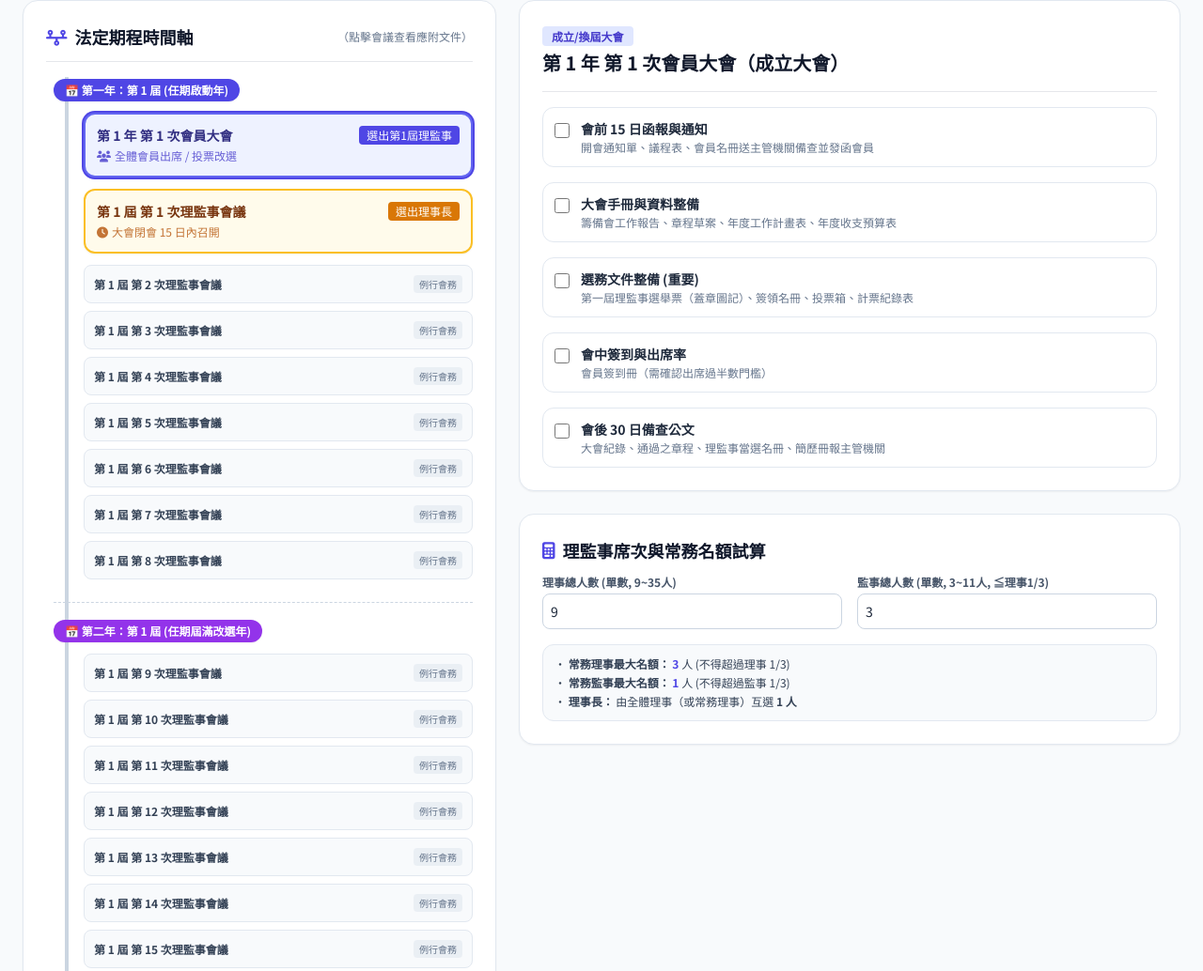
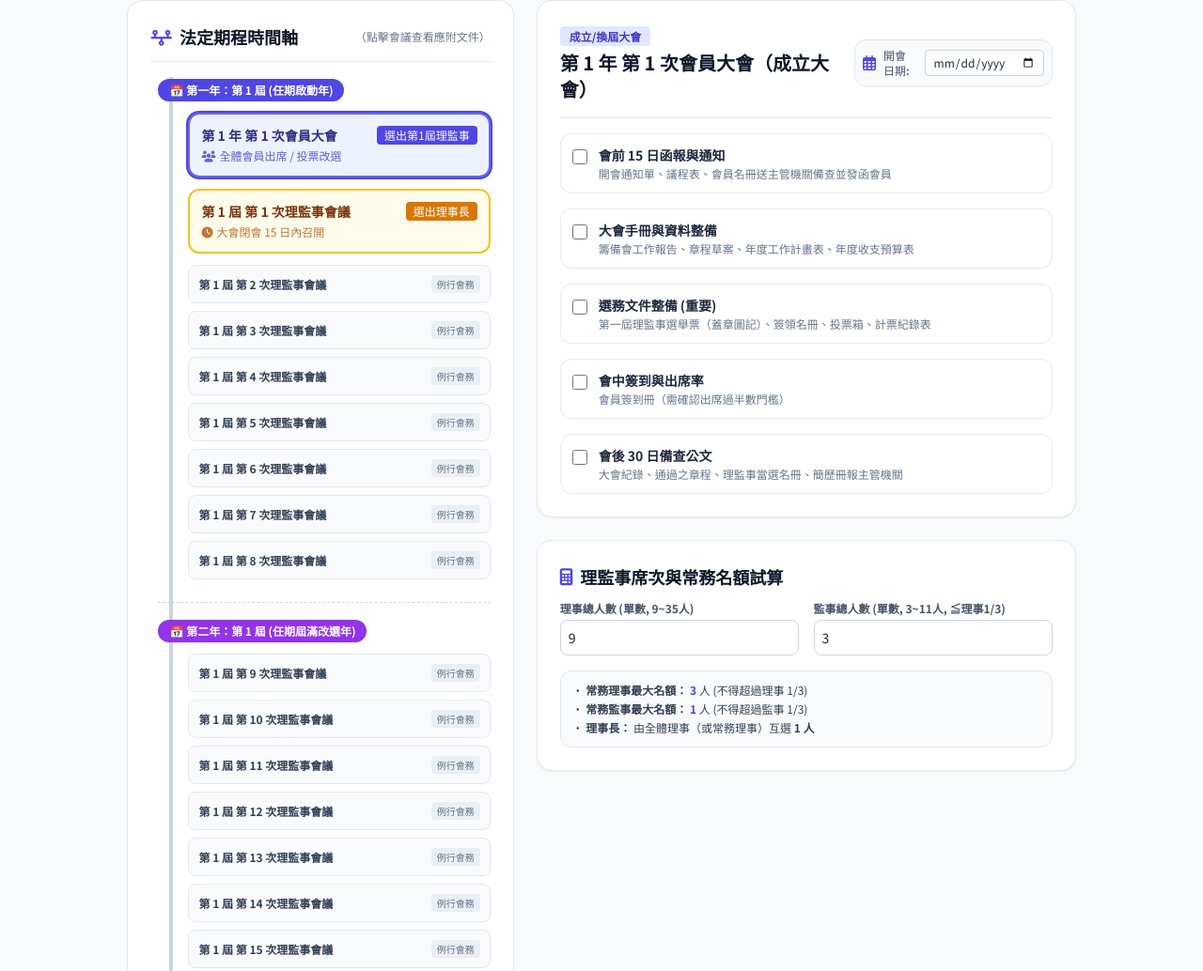
Before and after one commit to esd99807-web/MAICH-secretary, a plain HTML site: page index.html in a window 1280 px wide. Shown: the part 184-1218 px from the top of the page at 94% size. Drawn offline with nearby package versions, Linux system fonts and the light colour scheme.

Commit message:
Update index.html
🌟 新增功能亮點：
日期選擇與紀錄功能：

在右側應附文件檢核表的頂部，新增了 「會議預定 / 召開日期」選擇器 (<input type="date">)。

會務人員可以直接點擊選擇日期，並自動將日期儲存至 LocalStorage（切換會議時，日期會保持您所輸入的紀錄）。

名片圖片整合：

在頁尾（Footer）左側面版完美鑲嵌了您提供的 「臺中市臺南同鄉會 執行祕書 黃美珠」名片視覺圖。

Google Maps 地圖嵌入：

在頁尾右側嵌入了 「404 台中市北區三民路三段 220 號」 的互動式 Google 地圖，方便會務人員或會員隨時查詢地址與導航。

標準頁尾（Footer）資訊：

包含：團隊名稱、聯繫電話（黃執行長 0912-820-520）、電子信箱（esd99807@gmail.com）、地址，以及 「© 美創專業策劃設計秘書團隊 版權所有，侵權必究」 的完整宣告。

```diff
--- a/index.html
+++ b/index.html
@@ -25,7 +25,7 @@
         }
     </style>
 </head>
-<body class="text-slate-800">
+<body class="text-slate-800 flex flex-col min-h-screen">
 
     <!-- Header / Hero -->
     <header class="bg-gradient-to-r from-slate-900 via-indigo-950 to-blue-900 text-white py-8 px-4 shadow-md no-print">
@@ -46,7 +46,7 @@
     </header>
 
     <!-- Main Container -->
-    <main class="max-w-7xl mx-auto p-4 md:p-6 flex flex-col lg:flex-row gap-6">
+    <main class="max-w-7xl mx-auto p-4 md:p-6 flex flex-col lg:flex-row gap-6 flex-grow">
 
         <!-- Left Navigation Timeline (40% width) -->
         <section class="w-full lg:w-5/12 bg-white p-4 md:p-6 rounded-2xl shadow-sm border border-slate-200">
@@ -60,7 +60,7 @@
                 <!-- 第一年區塊 -->
                 <div class="relative z-10">
                     <div class="inline-block bg-indigo-600 text-white text-xs font-bold px-3 py-1 rounded-full mb-3 shadow-sm">
-                        📅 第一年：第 1 届 (任期啟動年)
+                        📅 第一年：第 1 屆 (任期啟動年)
                     </div>
 
                     <!-- 會員大會 -->
@@ -83,13 +83,13 @@
 
                     <!-- 第1年例行會議 2-8 -->
                     <div class="space-y-2 ml-8">
-                        <div onclick="showDetail('routine', '第 1 屆 第 2 次理監事會議')" class="meeting-btn bg-slate-50 hover:bg-slate-100 border border-slate-200 rounded-lg p-2.5 cursor-pointer transition flex items-center justify-between"><span class="text-xs font-semibold text-slate-700">第 1 屆 第 2 次理監事會議</span><span class="text-[10px] text-slate-500 bg-slate-200/60 px-1.5 py-0.5 rounded">例行會務</span></div>
-                        <div onclick="showDetail('routine', '第 1 屆 第 3 次理監事會議')" class="meeting-btn bg-slate-50 hover:bg-slate-100 border border-slate-200 rounded-lg p-2.5 cursor-pointer transition flex items-center justify-between"><span class="text-xs font-semibold text-slate-700">第 1 屆 第 3 次理監事會議</span><span class="text-[10px] text-slate-500 bg-slate-200/60 px-1.5 py-0.5 rounded">例行會務</span></div>
-                        <div onclick="showDetail('routine', '第 1 屆 第 4 次理監事會議')" class="meeting-btn bg-slate-50 hover:bg-slate-100 border border-slate-200 rounded-lg p-2.5 cursor-pointer transition flex items-center justify-between"><span class="text-xs font-semibold text-slate-700">第 1 屆 第 4 次理監事會議</span><span class="text-[10px] text-slate-500 bg-slate-200/60 px-1.5 py-0.5 rounded">例行會務</span></div>
-                        <div onclick="showDetail('routine', '第 1 屆 第 5 次理監事會議')" class="meeting-btn bg-slate-50 hover:bg-slate-100 border border-slate-200 rounded-lg p-2.5 cursor-pointer transition flex items-center justify-between"><span class="text-xs font-semibold text-slate-700">第 1 屆 第 5 次理監事會議</span><span class="text-[10px] text-slate-500 bg-slate-200/60 px-1.5 py-0.5 rounded">例行會務</span></div>
-                        <div onclick="showDetail('routine', '第 1 屆 第 6 次理監事會議')" class="meeting-btn bg-slate-50 hover:bg-slate-100 border border-slate-200 rounded-lg p-2.5 cursor-pointer transition flex items-center justify-between"><span class="text-xs font-semibold text-slate-700">第 1 屆 第 6 次理監事會議</span><span class="text-[10px] text-slate-500 bg-slate-200/60 px-1.5 py-0.5 rounded">例行會務</span></div>
-                        <div onclick="showDetail('routine', '第 1 屆 第 7 次理監事會議')" class="meeting-btn bg-slate-50 hover:bg-slate-100 border border-slate-200 rounded-lg p-2.5 cursor-pointer transition flex items-center justify-between"><span class="text-xs font-semibold text-slate-700">第 1 屆 第 7 次理監事會議</span><span class="text-[10px] text-slate-500 bg-slate-200/60 px-1.5 py-0.5 rounded">例行會務</span></div>
-                        <div onclick="showDetail('routine', '第 1 屆 第 8 次理監事會議')" class="meeting-btn bg-slate-50 hover:bg-slate-100 border border-slate-200 rounded-lg p-2.5 cursor-pointer transition flex items-center justify-between"><span class="text-xs font-semibold text-slate-700">第 1 屆 第 8 次理監事會議</span><span class="text-[10px] text-slate-500 bg-slate-200/60 px-1.5 py-0.5 rounded">例行會務</span></div>
+                        <div onclick="showDetail('y1_b2', '第 1 屆 第 2 次理監事會議')" class="meeting-btn bg-slate-50 hover:bg-slate-100 border border-slate-200 rounded-lg p-2.5 cursor-pointer transition flex items-center justify-between"><span class="text-xs font-semibold text-slate-700">第 1 屆 第 2 次理監事會議</span><span class="text-[10px] text-slate-500 bg-slate-200/60 px-1.5 py-0.5 rounded">例行會務</span></div>
+                        <div onclick="showDetail('y1_b3', '第 1 屆 第 3 次理監事會議')" class="meeting-btn bg-slate-50 hover:bg-slate-100 border border-slate-200 rounded-lg p-2.5 cursor-pointer transition flex items-center justify-between"><span class="text-xs font-semibold text-slate-700">第 1 屆 第 3 次理監事會議</span><span class="text-[10px] text-slate-500 bg-slate-200/60 px-1.5 py-0.5 rounded">例行會務</span></div>
+                        <div onclick="showDetail('y1_b4', '第 1 屆 第 4 次理監事會議')" class="meeting-btn bg-slate-50 hover:bg-slate-100 border border-slate-200 rounded-lg p-2.5 cursor-pointer transition flex items-center justify-between"><span class="text-xs font-semibold text-slate-700">第 1 屆 第 4 次理監事會議</span><span class="text-[10px] text-slate-500 bg-slate-200/60 px-1.5 py-0.5 rounded">例行會務</span></div>
+                        <div onclick="showDetail('y1_b5', '第 1 屆 第 5 次理監事會議')" class="meeting-btn bg-slate-50 hover:bg-slate-100 border border-slate-200 rounded-lg p-2.5 cursor-pointer transition flex items-center justify-between"><span class="text-xs font-semibold text-slate-700">第 1 屆 第 5 次理監事會議</span><span class="text-[10px] text-slate-500 bg-slate-200/60 px-1.5 py-0.5 rounded">例行會務</span></div>
+                        <div onclick="showDetail('y1_b6', '第 1 屆 第 6 次理監事會議')" class="meeting-btn bg-slate-50 hover:bg-slate-100 border border-slate-200 rounded-lg p-2.5 cursor-pointer transition flex items-center justify-between"><span class="text-xs font-semibold text-slate-700">第 1 屆 第 6 次理監事會議</span><span class="text-[10px] text-slate-500 bg-slate-200/60 px-1.5 py-0.5 rounded">例行會務</span></div>
+                        <div onclick="showDetail('y1_b7', '第 1 屆 第 7 次理監事會議')" class="meeting-btn bg-slate-50 hover:bg-slate-100 border border-slate-200 rounded-lg p-2.5 cursor-pointer transition flex items-center justify-between"><span class="text-xs font-semibold text-slate-700">第 1 屆 第 7 次理監事會議</span><span class="text-[10px] text-slate-500 bg-slate-200/60 px-1.5 py-0.5 rounded">例行會務</span></div>
+                        <div onclick="showDetail('y1_b8', '第 1 屆 第 8 次理監事會議')" class="meeting-btn bg-slate-50 hover:bg-slate-100 border border-slate-200 rounded-lg p-2.5 cursor-pointer transition flex items-center justify-between"><span class="text-xs font-semibold text-slate-700">第 1 屆 第 8 次理監事會議</span><span class="text-[10px] text-slate-500 bg-slate-200/60 px-1.5 py-0.5 rounded">例行會務</span></div>
                     </div>
                 </div>
 
@@ -101,13 +101,13 @@
 
                     <!-- 第2年例行會議 9-15 -->
                     <div class="space-y-2 ml-8 mb-3">
-                        <div onclick="showDetail('routine', '第 1 屆 第 9 次理監事會議')" class="meeting-btn bg-slate-50 hover:bg-slate-100 border border-slate-200 rounded-lg p-2.5 cursor-pointer transition flex items-center justify-between"><span class="text-xs font-semibold text-slate-700">第 1 屆 第 9 次理監事會議</span><span class="text-[10px] text-slate-500 bg-slate-200/60 px-1.5 py-0.5 rounded">例行會務</span></div>
-                        <div onclick="showDetail('routine', '第 1 屆 第 10 次理監事會議')" class="meeting-btn bg-slate-50 hover:bg-slate-100 border border-slate-200 rounded-lg p-2.5 cursor-pointer transition flex items-center justify-between"><span class="text-xs font-semibold text-slate-700">第 1 屆 第 10 次理監事會議</span><span class="text-[10px] text-slate-500 bg-slate-200/60 px-1.5 py-0.5 rounded">例行會務</span></div>
-                        <div onclick="showDetail('routine', '第 1 屆 第 11 次理監事會議')" class="meeting-btn bg-slate-50 hover:bg-slate-100 border border-slate-200 rounded-lg p-2.5 cursor-pointer transition flex items-center justify-between"><span class="text-xs font-semibold text-slate-700">第 1 屆 第 11 次理監事會議</span><span class="text-[10px] text-slate-500 bg-slate-200/60 px-1.5 py-0.5 rounded">例行會務</span></div>
-                        <div onclick="showDetail('routine', '第 1 屆 第 12 次理監事會議')" class="meeting-btn bg-slate-50 hover:bg-slate-100 border border-slate-200 rounded-lg p-2.5 cursor-pointer transition flex items-center justify-between"><span class="text-xs font-semibold text-slate-700">第 1 屆 第 12 次理監事會議</span><span class="text-[10px] text-slate-500 bg-slate-200/60 px-1.5 py-0.5 rounded">例行會務</span></div>
-                        <div onclick="showDetail('routine', '第 1 屆 第 13 次理監事會議')" class="meeting-btn bg-slate-50 hover:bg-slate-100 border border-slate-200 rounded-lg p-2.5 cursor-pointer transition flex items-center justify-between"><span class="text-xs font-semibold text-slate-700">第 1 屆 第 13 次理監事會議</span><span class="text-[10px] text-slate-500 bg-slate-200/60 px-1.5 py-0.5 rounded">例行會務</span></div>
-                        <div onclick="showDetail('routine', '第 1 屆 第 14 次理監事會議')" class="meeting-btn bg-slate-50 hover:bg-slate-100 border border-slate-200 rounded-lg p-2.5 cursor-pointer transition flex items-center justify-between"><span class="text-xs font-semibold text-slate-700">第 1 屆 第 14 次理監事會議</span><span class="text-[10px] text-slate-500 bg-slate-200/60 px-1.5 py-0.5 rounded">例行會務</span></div>
-                        <div onclick="showDetail('routine', '第 1 屆 第 15 次理監事會議')" class="meeting-btn bg-slate-50 hover:bg-slate-100 border border-slate-200 rounded-lg p-2.5 cursor-pointer transition flex items-center justify-between"><span class="text-xs font-semibold text-slate-700">第 1 屆 第 15 次理監事會議</span><span class="text-[10px] text-slate-500 bg-slate-200/60 px-1.5 py-0.5 rounded">例行會務</span></div>
+                        <div onclick="showDetail('y2_b9', '第 1 屆 第 9 次理監事會議')" class="meeting-btn bg-slate-50 hover:bg-slate-100 border border-slate-200 rounded-lg p-2.5 cursor-pointer transition flex items-center justify-between"><span class="text-xs font-semibold text-slate-700">第 1 屆 第 9 次理監事會議</span><span class="text-[10px] text-slate-500 bg-slate-200/60 px-1.5 py-0.5 rounded">例行會務</span></div>
+                        <div onclick="showDetail('y2_b10', '第 1 屆 第 10 次理監事會議')" class="meeting-btn bg-slate-50 hover:bg-slate-100 border border-slate-200 rounded-lg p-2.5 cursor-pointer transition flex items-center justify-between"><span class="text-xs font-semibold text-slate-700">第 1 屆 第 10 次理監事會議</span><span class="text-[10px] text-slate-500 bg-slate-200/60 px-1.5 py-0.5 rounded">例行會務</span></div>
+                        <div onclick="showDetail('y2_b11', '第 1 屆 第 11 次理監事會議')" class="meeting-btn bg-slate-50 hover:bg-slate-100 border border-slate-200 rounded-lg p-2.5 cursor-pointer transition flex items-center justify-between"><span class="text-xs font-semibold text-slate-700">第 1 屆 第 11 次理監事會議</span><span class="text-[10px] text-slate-500 bg-slate-200/60 px-1.5 py-0.5 rounded">例行會務</span></div>
+                        <div onclick="showDetail('y2_b12', '第 1 屆 第 12 次理監事會議')" class="meeting-btn bg-slate-50 hover:bg-slate-100 border border-slate-200 rounded-lg p-2.5 cursor-pointer transition flex items-center justify-between"><span class="text-xs font-semibold text-slate-700">第 1 屆 第 12 次理監事會議</span><span class="text-[10px] text-slate-500 bg-slate-200/60 px-1.5 py-0.5 rounded">例行會務</span></div>
+                        <div onclick="showDetail('y2_b13', '第 1 屆 第 13 次理監事會議')" class="meeting-btn bg-slate-50 hover:bg-slate-100 border border-slate-200 rounded-lg p-2.5 cursor-pointer transition flex items-center justify-between"><span class="text-xs font-semibold text-slate-700">第 1 屆 第 13 次理監事會議</span><span class="text-[10px] text-slate-500 bg-slate-200/60 px-1.5 py-0.5 rounded">例行會務</span></div>
+                        <div onclick="showDetail('y2_b14', '第 1 屆 第 14 次理監事會議')" class="meeting-btn bg-slate-50 hover:bg-slate-100 border border-slate-200 rounded-lg p-2.5 cursor-pointer transition flex items-center justify-between"><span class="text-xs font-semibold text-slate-700">第 1 屆 第 14 次理監事會議</span><span class="text-[10px] text-slate-500 bg-slate-200/60 px-1.5 py-0.5 rounded">例行會務</span></div>
+                        <div onclick="showDetail('y2_b15', '第 1 屆 第 15 次理監事會議')" class="meeting-btn bg-slate-50 hover:bg-slate-100 border border-slate-200 rounded-lg p-2.5 cursor-pointer transition flex items-center justify-between"><span class="text-xs font-semibold text-slate-700">第 1 屆 第 15 次理監事會議</span><span class="text-[10px] text-slate-500 bg-slate-200/60 px-1.5 py-0.5 rounded">例行會務</span></div>
                     </div>
 
                     <!-- 第16次理監事會議 (審查大會選務) -->
@@ -146,19 +146,22 @@
 
             <!-- Checkbox Card Area -->
             <div class="bg-white p-5 md:p-6 rounded-2xl shadow-sm border border-slate-200">
-                <div class="border-b pb-4 mb-4">
-                    <span id="badge-elem" class="text-xs font-bold px-2.5 py-0.5 rounded bg-indigo-100 text-indigo-700">成立/換屆大會</span>
-                    <h2 id="title-elem" class="text-xl font-bold text-slate-900 mt-1">第 1 年 第 1 次會員大會（成立大會）</h2>
+                <div class="border-b pb-4 mb-4 flex flex-col sm:flex-row justify-between items-start sm:items-center gap-3">
+                    <div>
+                        <span id="badge-elem" class="text-xs font-bold px-2.5 py-0.5 rounded bg-indigo-100 text-indigo-700">成立/換屆大會</span>
+                        <h2 id="title-elem" class="text-xl font-bold text-slate-900 mt-1">第 1 年 第 1 次會員大會（成立大會）</h2>
+                    </div>
+                    <!-- 日期選擇器功能 -->
+                    <div class="flex items-center gap-2 bg-slate-50 border border-slate-200 p-2 rounded-xl text-xs">
+                        <i class="fa-regular fa-calendar-days text-indigo-600 text-base"></i>
+                        <span class="text-slate-600 font-medium">開會日期:</span>
+                        <input type="date" id="meeting-date" onchange="saveDate()" class="bg-white border border-slate-300 rounded px-2 py-1 text-xs text-slate-800 focus:outline-none focus:ring-1 focus:ring-indigo-500">
+                    </div>
                 </div>
 
                 <!-- Checklist Items -->
                 <div id="items-box" class="space-y-4">
                     <!-- Default Items -->
-                    <label class="flex items-start gap-3 p-3 rounded-xl border border-slate-200 hover:bg-slate-50 transition cursor-pointer"><input type="checkbox" class="mt-1 h-4 w-4 text-indigo-600"><div><div class="text-sm font-bold text-slate-800">會前 15 日函報與通知</div><div class="text-xs text-slate-500 mt-0.5">開會通知單、議程表、會員名冊送主管機關備查並發函會員</div></div></label>
-                    <label class="flex items-start gap-3 p-3 rounded-xl border border-slate-200 hover:bg-slate-50 transition cursor-pointer"><input type="checkbox" class="mt-1 h-4 w-4 text-indigo-600"><div><div class="text-sm font-bold text-slate-800">大會手冊與資料整備</div><div class="text-xs text-slate-500 mt-0.5">籌備會工作報告、章程草案、年度工作計畫表、年度收支預算表</div></div></label>
-                    <label class="flex items-start gap-3 p-3 rounded-xl border border-slate-200 hover:bg-slate-50 transition cursor-pointer"><input type="checkbox" class="mt-1 h-4 w-4 text-indigo-600"><div><div class="text-sm font-bold text-slate-800">選務文件整備 (重要)</div><div class="text-xs text-slate-500 mt-0.5">第一屆理監事選舉票（蓋章圖記）、簽領名冊、投票箱、計票紀錄表</div></div></label>
-                    <label class="flex items-start gap-3 p-3 rounded-xl border border-slate-200 hover:bg-slate-50 transition cursor-pointer"><input type="checkbox" class="mt-1 h-4 w-4 text-indigo-600"><div><div class="text-sm font-bold text-slate-800">會中簽到與出席率</div><div class="text-xs text-slate-500 mt-0.5">會員簽到冊（需確認出席過半數門檻）</div></div></label>
-                    <label class="flex items-start gap-3 p-3 rounded-xl border border-slate-200 hover:bg-slate-50 transition cursor-pointer"><input type="checkbox" class="mt-1 h-4 w-4 text-indigo-600"><div><div class="text-sm font-bold text-slate-800">會後 30 日備查公文</div><div class="text-xs text-slate-500 mt-0.5">大會紀錄、通過之章程、理監事當選名冊、簡歷冊報主管機關</div></div></label>
                 </div>
             </div>
 
@@ -189,7 +192,61 @@
 
     </main>
 
+    <!-- Footer Section -->
+    <footer class="bg-slate-900 text-white mt-10 pt-10 pb-6 no-print">
+        <div class="max-w-7xl mx-auto px-4 md:px-6 grid grid-cols-1 md:grid-cols-12 gap-8">
+
+            <!-- Left Contact Info & Image (7 Cols) -->
+            <div class="md:col-span-7 space-y-4">
+                <h3 class="text-lg font-bold text-blue-400 flex items-center gap-2">
+                    <i class="fa-solid fa-building"></i> 美創專業策劃設計秘書團隊
+                </h3>
+                <div class="space-y-2 text-sm text-slate-300">
+                    <p class="flex items-center gap-2"><i class="fa-solid fa-user-tie text-blue-400 w-5"></i> 聯絡電話：黃執行長 0912-820-520</p>
+                    <p class="flex items-center gap-2"><i class="fa-solid fa-envelope text-blue-400 w-5"></i> 聯絡信箱：esd99807@gmail.com</p>
+                    <p class="flex items-center gap-2"><i class="fa-solid fa-location-dot text-blue-400 w-5"></i> 地址：404台中市北區三民路三段220號</p>
+                </div>
+
+                <!-- 貼入的名片圖片展示區域 -->
+                <div class="pt-2">
+                    <div class="inline-block p-1 bg-slate-800 border border-slate-700 rounded-xl shadow-md overflow-hidden max-w-md">
+                        <img src="https://lh3.googleusercontent.com/d/1X3M4PzIe6lX5S1F1F8-V_z_v4xX_P_N" alt="黃美珠 執行祕書 名片" class="w-full h-auto rounded-lg object-cover" onerror="this.onerror=null; this.src='https://via.placeholder.com/600x350/1e293b/ffffff?text=%E7%BE%8E%E2%BD%8A%E5%B0%88%E6%A5%AD%E7%AD%96%E5%8A%83%E8%A8%AD%E8%A8%88%E7%A7%98%E6%9B%B8%E5%9C%98%E9%9A%8A';">
+                    </div>
+                </div>
+            </div>
+
+            <!-- Right Google Map (5 Cols) -->
+            <div class="md:col-span-5 flex flex-col justify-between">
+                <div>
+                    <h4 class="text-sm font-semibold text-slate-300 mb-2 flex items-center gap-2">
+                        <i class="fa-solid fa-map-location-dot text-indigo-400"></i> 公司服務據點地圖
+                    </h4>
+                    <!-- Google Map Embed -->
+                    <div class="w-full h-48 rounded-xl overflow-hidden border border-slate-700 shadow-md">
+                        <iframe
+                            src="https://www.google.com/maps/embed?pb=!1m18!1m12!1m3!1d3640.48529240409!2d120.68370217604677!3d24.15383927839712!2m3!1f0!2f0!3f0!3m2!1i1024!2i768!4f13.1!3m3!1m2!1s0x34693d671f64c677%3A0xb3e648c688350aa8!2zNDA0IHRhaWNodW5nIENpdHksIE5vcnRoIERpc3RyaWN0LCBTYW5taW4gUmQsIFNlY3Rpb24gMywgMjIw6Jmf!5e0!3m2!1szh-TW!2stw!4v1700000000000!52m2!1szh-TW!2stw"
+                            width="100%"
+                            height="100%"
+                            style="border:0;"
+                            allowfullscreen=""
+                            loading="lazy"
+                            referrerpolicy="no-referrer-when-downgrade">
+                        </iframe>
+                    </div>
+                </div>
+            </div>
+
+        </div>
+
+        <!-- Copyright Line -->
+        <div class="max-w-7xl mx-auto px-4 md:px-6 mt-8 pt-4 border-t border-slate-800 text-center text-xs text-slate-500">
+            <p>美創專業策劃設計秘書團隊 版權所有，侵權必究 © All Rights Reserved.</p>
+        </div>
+    </footer>
+
     <script>
+        let currentMeetingId = 'y1_m1';
+
         const details = {
             'y1_m1': {
                 title: '第 1 年 第 1 次會員大會（成立大會）',
@@ -255,6 +312,7 @@
         };
 
         function showDetail(key, customTitle) {
+            currentMeetingId = key;
             let data = details[key];
             if (!data) {
                 data = { title: customTitle || '例行理監事會議', badge: routineItem.badge, items: routineItem.items };
@@ -262,6 +320,10 @@
 
             document.getElementById('title-elem').innerText = data.title;
             document.getElementById('badge-elem').innerText = data.badge;
+
+            // 載入預存日期
+            const savedDate = localStorage.getItem(`date_${key}`) || '';
+            document.getElementById('meeting-date').value = savedDate;
 
             const box = document.getElementById('items-box');
             box.innerHTML = data.items.map(i => `
@@ -275,12 +337,22 @@
             `).join('');
         }
 
+        function saveDate() {
+            const dateVal = document.getElementById('meeting-date').value;
+            localStorage.setItem(`date_${currentMeetingId}`, dateVal);
+        }
+
         function calc() {
             const d = parseInt(document.getElementById('input-d').value) || 9;
             const s = parseInt(document.getElementById('input-s').value) || 3;
             document.getElementById('res-d').innerText = Math.floor(d / 3);
             document.getElementById('res-s').innerText = Math.floor(s / 3) || 1;
         }
+
+        window.onload = () => {
+            showDetail('y1_m1');
+            calc();
+        };
     </script>
 </body>
 </html>
```
